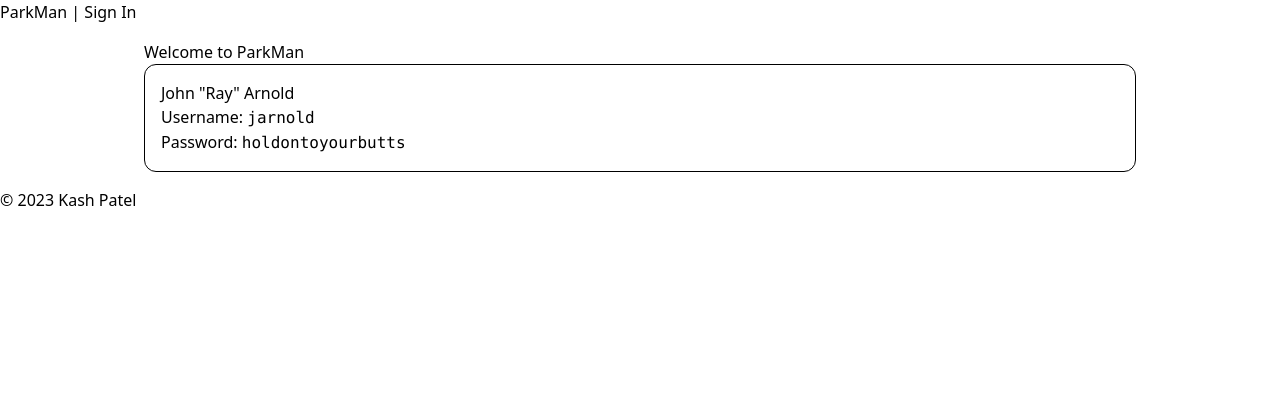
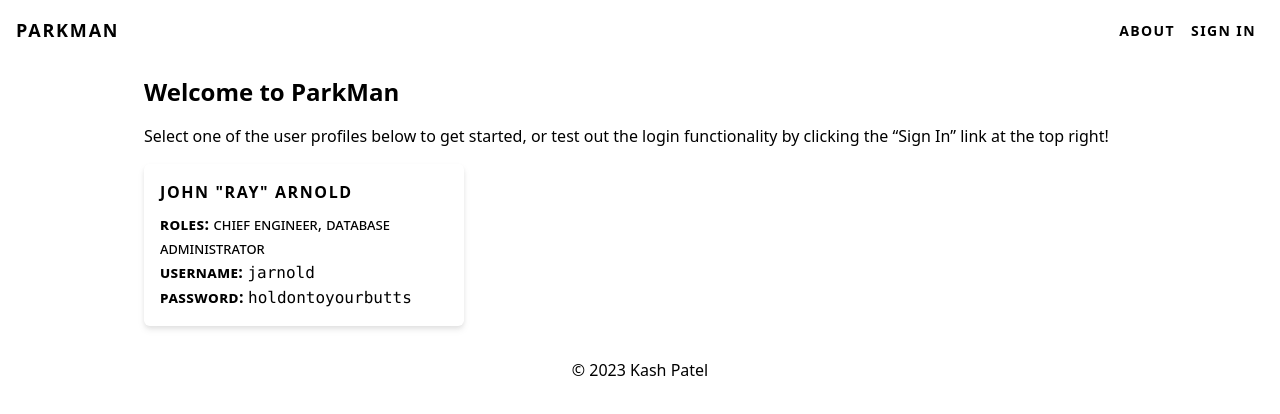
Before and after one commit to kash-patel/issue-tracker, a React (Vite) app in the folder frontend/: page / in a window 1280 px wide. Shown: the top 414 px of the page. Built offline with nearby package versions, Linux system fonts and the light colour scheme.

Commit message:
Add styles.

```diff
--- a/frontend/package.json
+++ b/frontend/package.json
@@ -18,6 +18,7 @@
     "react-router-dom": "^6.14.2"
   },
   "devDependencies": {
+    "@tailwindcss/forms": "^0.5.4",
     "@types/node": "^20.4.6",
     "@types/react": "^18.2.15",
     "@types/react-dom": "^18.2.7",
--- /dev/null
+++ b/frontend/src/components/BlockingLoader.tsx
@@ -0,0 +1,9 @@
+const BlockingLoader = () => {
+	return (
+		<div className="fixed top-0 left-0 right-0 bottom-0 w-screen h-screen truncate bg-white flex flex-row justify-center items-center">
+			<p className="font-black tracking-widest animate-pulse">LOADING...</p>
+		</div>
+	);
+};
+
+export default BlockingLoader;
--- a/frontend/src/components/Footer.tsx
+++ b/frontend/src/components/Footer.tsx
@@ -1,6 +1,10 @@
 const Footer = () => {
 	const year = new Date().getFullYear();
-	return <footer>&copy; {year} Kash Patel</footer>;
+	return (
+		<footer className="text-center p-4 bottom-0">
+			&copy; {year} Kash Patel
+		</footer>
+	);
 };
 
 export default Footer;
--- a/frontend/src/components/Header.tsx
+++ b/frontend/src/components/Header.tsx
@@ -3,13 +3,14 @@ import { useSelector, useDispatch } from "react-redux";
 import { useNavigate } from "react-router-dom";
 import { useLogoutMutation } from "../slices/usersApiSlice";
 import { clearCredentials } from "../slices/authSlice";
+import BlockingLoader from "./BlockingLoader";
 
 const Header = () => {
 	const { userDetails } = useSelector((state: any) => state.auth);
 	const dispatch = useDispatch();
 	const navigate = useNavigate();
 
-	const [logout] = useLogoutMutation();
+	const [logout, { isLoading }] = useLogoutMutation();
 
 	const logoutHandler = async () => {
 		try {
@@ -22,15 +23,29 @@ const Header = () => {
 	};
 
 	return (
-		<header>
-			<Link to={"/"}>ParkMan</Link> |{" "}
-			{userDetails ? (
-				<Link onClick={logoutHandler} to={"/"}>
-					Sign Out
+		<header className="p-4 flex flex-row justify-between items-center">
+			<Link to={"/"}>
+				<p className="font-black text-lg tracking-widest">PARKMAN</p>
+			</Link>
+			<div>
+				<Link to={"/about"}>
+					<p className="font-bold text-sm tracking-widest inline mx-2">ABOUT</p>
 				</Link>
-			) : (
-				<Link to={"/login"}>Sign In</Link>
-			)}
+				{userDetails ? (
+					<Link onClick={logoutHandler} to={"#"}>
+						<p className="font-bold text-sm tracking-widest inline mx-2">
+							SIGN OUT
+						</p>
+					</Link>
+				) : (
+					<Link to={"/login"}>
+						<p className="font-bold text-sm tracking-widest inline mx-2">
+							SIGN IN
+						</p>
+					</Link>
+				)}
+			</div>
+			{isLoading && <BlockingLoader />}
 		</header>
 	);
 };
--- a/frontend/src/data/userProfiles.ts
+++ b/frontend/src/data/userProfiles.ts
@@ -3,6 +3,7 @@ const JohnArnold = {
 	display_name: 'John "Ray" Arnold',
 	username: "jarnold",
 	password: "holdontoyourbutts",
+	roles: ["Chief Engineer", "Database Administrator"],
 };
 
 export const UserProfiles = [JohnArnold];
--- a/frontend/src/index.css
+++ b/frontend/src/index.css
@@ -2,12 +2,31 @@
 @tailwind components;
 @tailwind utilities;
 
-main {
-	max-width: 64rem;
-	margin: 0 auto;
-	padding: 1em;
+@layer base {
+	main {
+		max-width: 64rem;
+		margin: 0 auto;
+		padding: 1em;
+	}
+
+	h1 {
+		@apply text-2xl font-bold;
+	}
+
+	h2 {
+		@apply text-xl font-bold;
+	}
 }
 
+@layer utilities {
+	.small-caps {
+		font-variant-caps: small-caps;
+	}
+
+	.all-small-caps {
+		font-variant-caps: all-small-caps;
+	}
+}
 /*
 :root {
 	font-family: Inter, system-ui, Avenir, Helvetica, Arial, sans-serif;
--- a/frontend/src/main.tsx
+++ b/frontend/src/main.tsx
@@ -12,12 +12,14 @@ import App from "./App.tsx";
 import "./index.css";
 import HomeScreen from "./screens/HomeScreen.tsx";
 import LoginScreen from "./screens/LoginScreen.tsx";
+import DashboardScreen from "./screens/DashboardScreen.tsx";
 
 const router = createBrowserRouter(
 	createRoutesFromElements(
 		<Route path="/" element={<App />}>
 			<Route index={true} path="/" element={<HomeScreen />} />
 			<Route path="/login" element={<LoginScreen />} />
+			<Route path="/dashboard" element={<DashboardScreen />} />
 		</Route>
 	)
 );
--- /dev/null
+++ b/frontend/src/screens/DashboardScreen.tsx
@@ -0,0 +1,18 @@
+import { useDispatch, useSelector } from "react-redux";
+import { Link, useNavigate } from "react-router-dom";
+import BlockingLoader from "../components/BlockingLoader";
+import { useEffect } from "react";
+
+const DashboardScreen = () => {
+	const dispatch = useDispatch();
+	const navigate = useNavigate();
+	const { userDetails } = useSelector((state: any) => state.auth);
+
+	useEffect(() => {
+		if (!userDetails) navigate("/login");
+	}, [navigate, userDetails]);
+
+	return <section>Dashboard.</section>;
+};
+
+export default DashboardScreen;
--- a/frontend/src/screens/HomeScreen.tsx
+++ b/frontend/src/screens/HomeScreen.tsx
@@ -1,22 +1,49 @@
 import { useDispatch, useSelector } from "react-redux";
-import { useNavigate } from "react-router-dom";
-import { setCredentials } from "../slices/authSlice";
-import { useLoginMutation } from "../slices/usersApiSlice";
+import { Link, useNavigate } from "react-router-dom";
+import { setCredentials, clearCredentials } from "../slices/authSlice";
+import { useLoginMutation, useLogoutMutation } from "../slices/usersApiSlice";
 import { UserProfiles } from "../data/userProfiles";
+import BlockingLoader from "../components/BlockingLoader";
+
+function getRolesString(roles: string[]): string {
+	let rolesString: string = "";
+	if (roles.length <= 0) rolesString = "None";
+	else if (roles.length == 1) rolesString = roles[0];
+	else {
+		rolesString = roles[0];
+		for (let index = 1; index < roles.length; index++) {
+			const role = roles[index];
+			rolesString += ", " + role;
+		}
+	}
+
+	return rolesString;
+}
 
 const HomeScreen = () => {
 	const dispatch = useDispatch();
 	const navigate = useNavigate();
 	const [login, { isLoading, error }] = useLoginMutation();
+	const [logout] = useLogoutMutation();
 	const { userDetails } = useSelector((state: any) => state.auth);
 
 	async function handleProfileClick(username: string, password: string) {
 		try {
 			const res = await login({ username, password }).unwrap();
 			dispatch(setCredentials({ ...res }));
-			navigate("/");
+			navigate("/dashboard");
 		} catch (err) {
 			console.log(err);
+		}
+	}
+
+	async function handleSignOutClick() {
+		try {
+			await logout(userDetails).unwrap();
+			dispatch(clearCredentials(userDetails));
+			navigate("/");
+		} catch (error) {
+			console.log(error);
 		}
 	}
 
@@ -24,45 +51,89 @@ const HomeScreen = () => {
 		<section>
 			{userDetails ? (
 				<>
-					<h2>Welcome, {userDetails.firstName}.</h2>
+					<h1>Welcome, {userDetails.firstName}.</h1>
+					<Link to={"/dashboard"}>
+						<p>Dashboard &rarr;</p>
+					</Link>
+					<Link onClick={handleSignOutClick} to={"/"}>
+						<p>Sign Out &rarr;</p>
+					</Link>
 				</>
 			) : (
 				<>
-					<h2>Welcome to ParkMan</h2>
-					<ul>
+					<h1 className="mb-4">Welcome to ParkMan</h1>
+					<p className="mb-4">
+						Select one of the user profiles below to get started, or test out
+						the login functionality by clicking the &ldquo;Sign In&rdquo; link
+						at the top right!
+					</p>
+					<ul className="grid grid-cols-1 sm:grid-cols-2 lg:grid-cols-3 gap-4">
 						{UserProfiles.map(
 							(userProfile: {
 								id: number;
 								display_name: string;
 								username: string;
 								password: string;
+								roles: string[];
 							}) => (
 								<li
 									key={userProfile.id}
-									className="p-4 border border-black border-solid rounded-xl cursor-pointer select-none"
+									className="p-4 bg-white drop-shadow-md hover:drop-shadow-xl transition-all rounded-md cursor-pointer select-none"
+								>
+									<Link
 										onClick={async () =>
 											await handleProfileClick(
 												userProfile.username,
 												userProfile.password
 											)
 										}
+										to={"#"}
 									>
 										<div>
-										<p>{userProfile.display_name}</p>
-										<p>
-											Username: <code>{userProfile.username}</code>
+											<p className="text-md font-bold mb-2 uppercase tracking-widest">
+												{userProfile.display_name}
+											</p>
+											<p className="all-small-caps">
+												<span className="font-bold tracking-wide">Roles:</span>
+												&nbsp;
+												{getRolesString(userProfile.roles)}
 											</p>
 											<p>
-											Password: <code>{userProfile.password}</code>
+												<span className="all-small-caps font-bold tracking-wide">
+													Username:
+												</span>
+												&nbsp;
+												<code>{userProfile.username}</code>
+											</p>
+											<p>
+												<span className="all-small-caps font-bold tracking-wide">
+													Password:
+												</span>
+												&nbsp;
+												<code>{userProfile.password}</code>
 											</p>
 										</div>
+									</Link>
 								</li>
 							)
 						)}
 					</ul>
-					{isLoading && <p>Loading...</p>}
-					{error && <p className="text-red-500">error</p>}
 				</>
+			)}
+			{isLoading && <BlockingLoader />}
+			{/* {isLoading && (
+				<p className="px-4 py-2 mb-2 bg-amber-50 border border-amber-500 text-amber-600 rounded-md">
+					Loading...
+				</p>
+			)} */}
+			{error && (
+				<p className="px-4 py-2 mb-2 bg-red-50 border border-red-500 text-red-600 rounded-md">
+					{"status" in error
+						? "error" in error
+							? error?.error
+							: error?.data?.message
+						: error.message}
+				</p>
 			)}
 		</section>
 	);
--- a/frontend/src/screens/LoginScreen.tsx
+++ b/frontend/src/screens/LoginScreen.tsx
@@ -1,8 +1,9 @@
 import { FormEvent, useState, useEffect } from "react";
 import { useDispatch, useSelector } from "react-redux";
-import { Link, useNavigate } from "react-router-dom";
+import { useNavigate } from "react-router-dom";
 import { useLoginMutation } from "../slices/usersApiSlice";
 import { setCredentials } from "../slices/authSlice";
+import BlockingLoader from "../components/BlockingLoader";
 
 const LoginScreen = () => {
 	const [username, setUsername] = useState("");
@@ -11,7 +12,7 @@ const LoginScreen = () => {
 	const navigate = useNavigate();
 	const dispatch = useDispatch();
 
-	const [login, { isLoading, error }] = useLoginMutation();
+	const [login, { isLoading, error, isSuccess }] = useLoginMutation();
 	const { userDetails } = useSelector((state: any) => state.auth);
 
 	useEffect(() => {
@@ -24,43 +25,68 @@ const LoginScreen = () => {
 			const res = await login({ username, password }).unwrap();
 			dispatch(setCredentials({ ...res }));
 			navigate("/");
-		} catch (err) {
-			console.log(err);
+		} catch (err: any) {
+			console.log(err?.data?.message || err);
 		}
 	};
 
 	return (
-		<section className="flex flex-col justify-center items-center">
+		<section className="mx-auto max-w-xl">
 			<h1>Sign In</h1>
-			<form onSubmit={submitHandler}>
-				<fieldset>
-					<legend>User Credentials</legend>
-					<label>
+			<form onSubmit={submitHandler} className="my-4">
+				<fieldset className="flex flex-col justify-evenly gap-8 items-start">
+					<label className="w-full">
 						Username
 						<input
 							type="text"
 							id="username"
 							name="username"
 							onChange={(e) => setUsername(e.target.value)}
+							className="w-full"
 						/>
 					</label>
-					<label>
+					<label className="w-full">
 						Password{" "}
 						<input
 							type="password"
 							id="password"
 							name="password"
 							onChange={(e) => setPassword(e.target.value)}
+							className="w-full"
 						/>
 					</label>
-					<button type="submit">Sign In</button>
+					<button
+						type="submit"
+						className="bg-zinc-800 hover:bg-emerald-600 transition-all px-4 py-2 text-white mx-auto rounded-md"
+					>
+						Sign In
+					</button>
 				</fieldset>
+			</form>
+			{error && (
+				<p className="px-4 py-2 mb-2 bg-red-800 text-white rounded-md">
+					{"status" in error
+						? "error" in error
+							? error?.error
+							: error?.data?.message
+						: error.message}
+				</p>
+			)}
+			{isSuccess && (
+				<p className="px-4 py-2 mb-2 bg-green-600 text-white rounded-md">
+					Success!
+				</p>
+			)}
+			{isLoading && <BlockingLoader />}
+			{/* {isLoading && (
+				<p className="px-4 py-2 mb-2 bg-amber-50 border border-amber-500 text-amber-600 rounded-md">
+					Loading...
+				</p>
+			)} */}
+			<p>
 				If you are an employee and don&rsquo;t have an account or are having
 				trouble signing in, contact the system administrator, Mr. John Arnold.
-			</form>
-			{isLoading && (
-				<div className="absolute p-4 bg-gray-800 mx-auto w-sm">Loading...</div>
-			)}
+			</p>
 		</section>
 	);
 };
--- a/frontend/src/slices/authSlice.ts
+++ b/frontend/src/slices/authSlice.ts
@@ -12,7 +12,7 @@ const authSlice = createSlice({
 	reducers: {
 		setCredentials: (state, action) => {
 			state.userDetails = action.payload;
-			localStorage.setItem("userInfo", JSON.stringify(action.payload));
+			localStorage.setItem("userDetails", JSON.stringify(action.payload));
 		},
 		clearCredentials: (state, action) => {
 			state.userDetails = null;
--- a/frontend/tailwind.config.js
+++ b/frontend/tailwind.config.js
@@ -1,8 +1,10 @@
+import tailwindForms from "@tailwindcss/forms";
+
 /** @type {import('tailwindcss').Config} */
 export default {
 	content: ["./index.html", "./src/**/*.{html,js,jsx,ts,tsx}"],
 	theme: {
 		extend: {},
 	},
-	plugins: [],
+	plugins: [tailwindForms],
 };
```
Also changed, not shown: 1 other file (tests, documents, lock files or other folders). Lines whose indentation alone changed are shown as unchanged.
